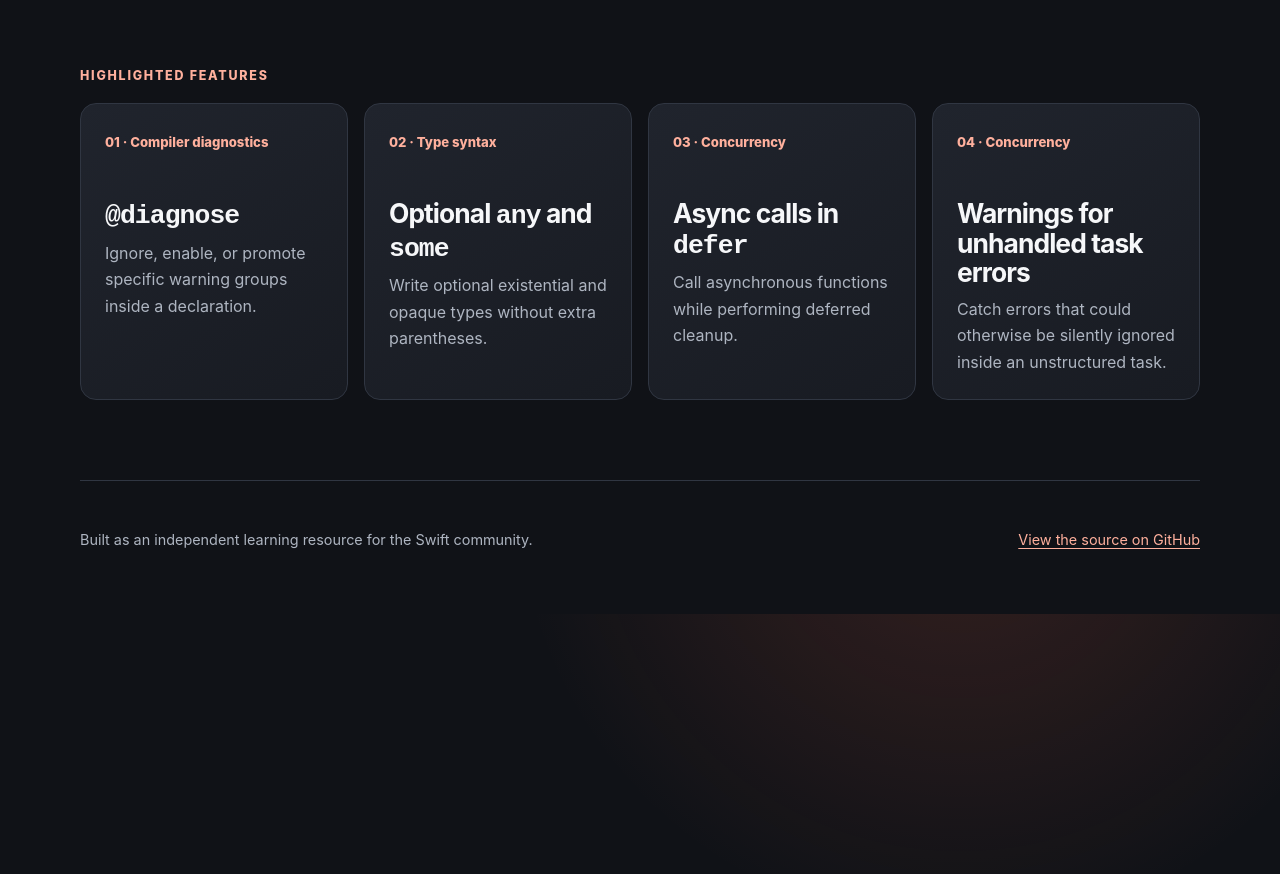
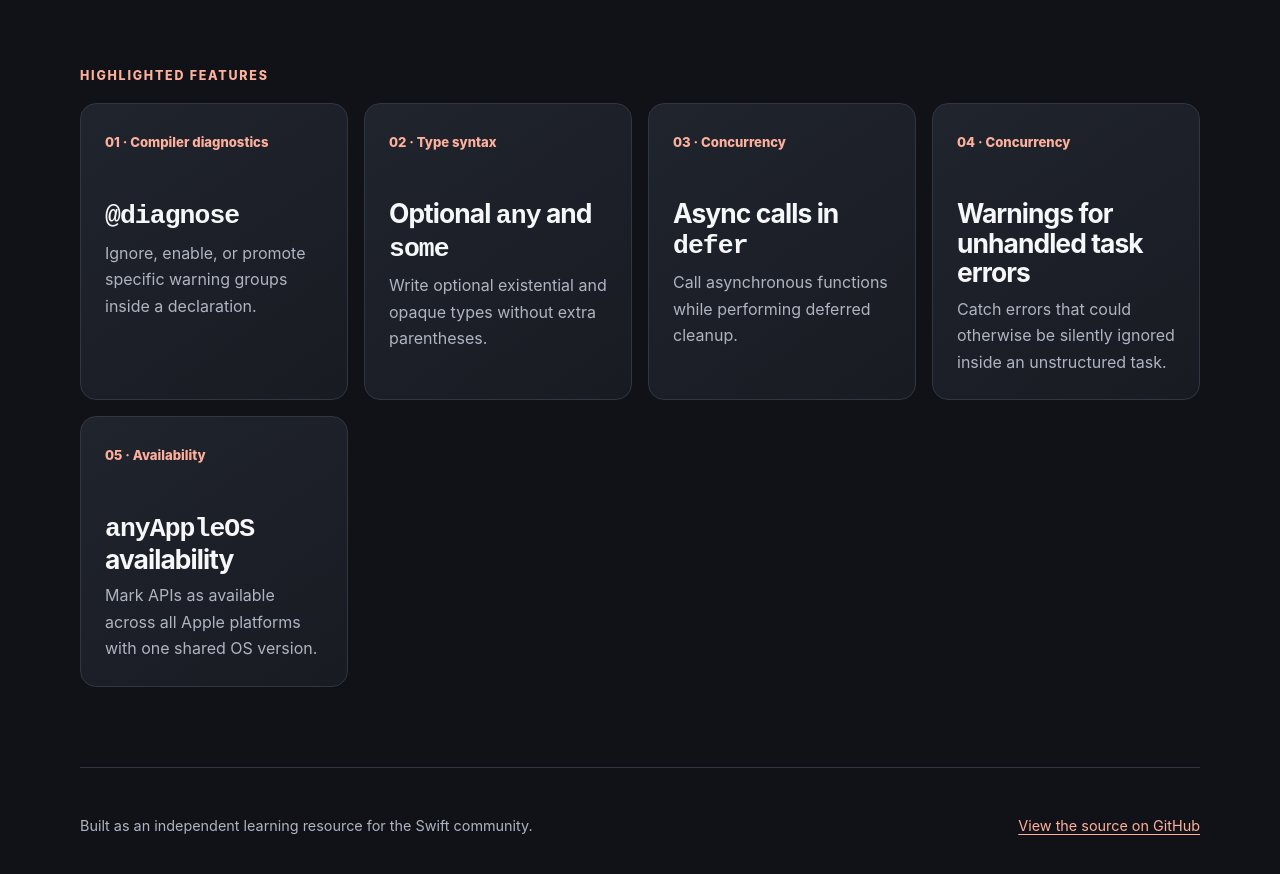
Before and after one commit to pitt500/whats-new-in-swift, a Jekyll site: the page built from swift-6.4/index.md, in a window 1280 px wide and 900 px high, scrolled down 672 px. Shown: the top 874 px of the window. Built offline with Jekyll 4.4.1, drawn with Linux system fonts in a browser that asks for light colours.

Commit message:
Add anyAppleOS availability to Swift 6.4 index

```diff
--- a/swift-6.4/index.md
+++ b/swift-6.4/index.md
@@ -35,5 +35,10 @@ description: Explore highlighted language and tooling changes introduced with Sw
       <h3>Warnings for unhandled task errors</h3>
       <p>Catch errors that could otherwise be silently ignored inside an unstructured task.</p>
     </a>
+    <a class="card" href="{{ '/swift-6.4/any-apple-os-availability/' | relative_url }}">
+      <span class="number">05 · Availability</span>
+      <h3><code>anyAppleOS</code> availability</h3>
+      <p>Mark APIs as available across all Apple platforms with one shared OS version.</p>
+    </a>
   </div>
 </section>
```
